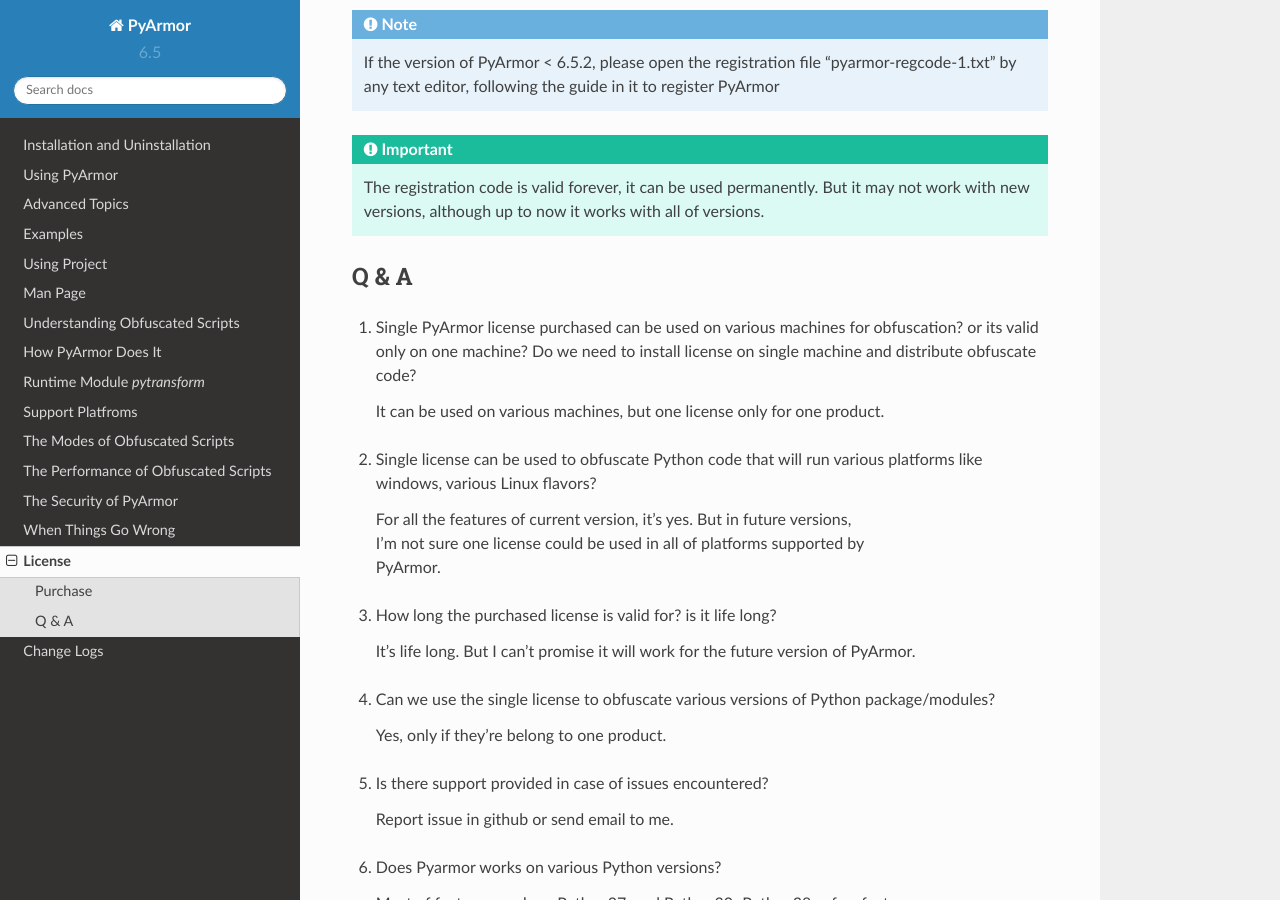
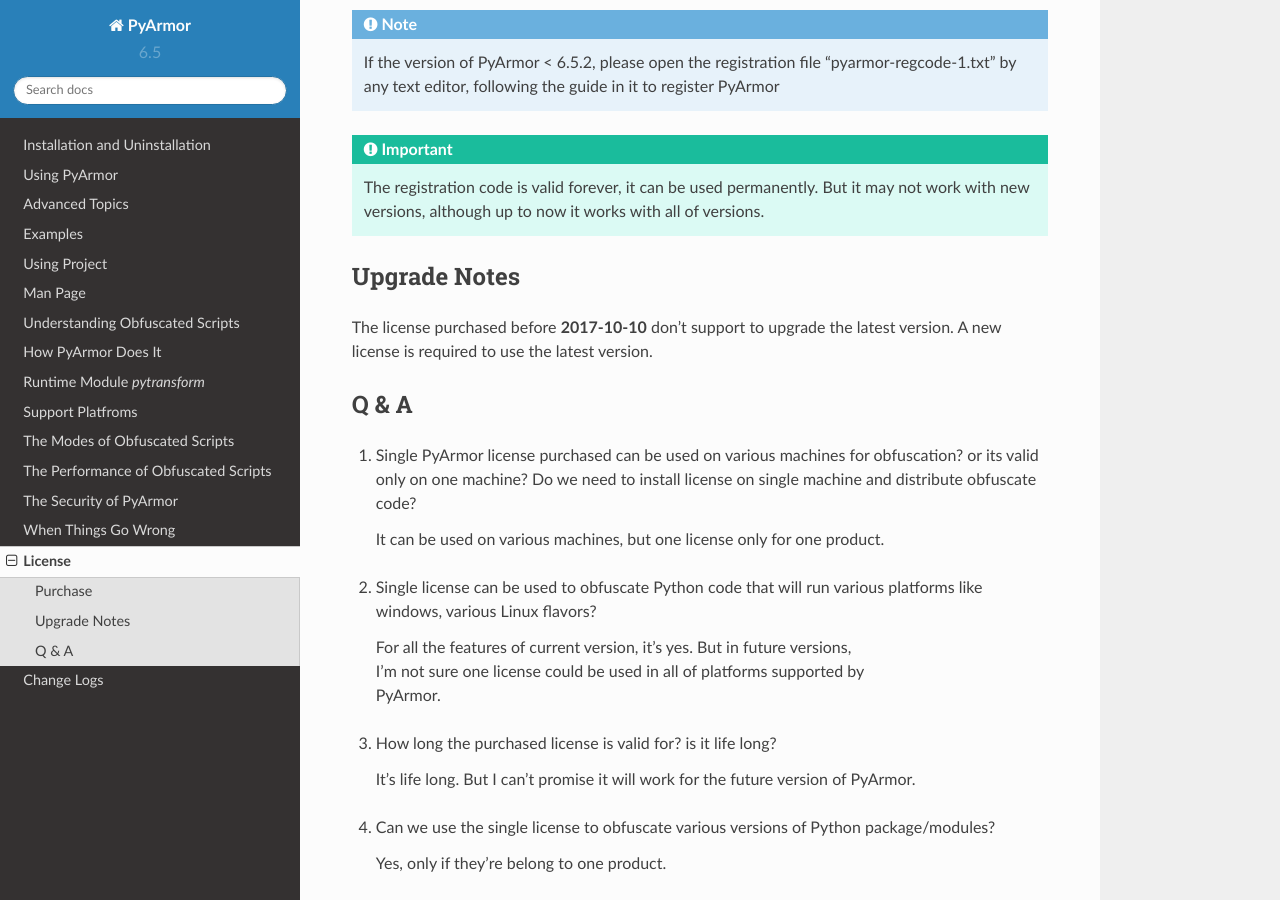
Before and after one commit to dashingsoft/pyarmor, a Sphinx documentation site: the page built from docs/license.rst, in a window 1280 px wide and 900 px high, scrolled down 1778 px. Built offline with Sphinx 7.4.7 and the Read the Docs theme 2.0.0, drawn with Linux system fonts in a browser that asks for light colours.

Commit message:
Update upgrade policy

```diff
--- a/docs/license.rst
+++ b/docs/license.rst
@@ -96,6 +96,12 @@
     may not work with new versions, although up to now it works with all of
     versions.
 
+Upgrade Notes
+-------------
+
+The license purchased before **2017-10-10** don't support to upgrade the latest
+version. A new license is required to use the latest version.
+
 Q & A
 -----
 
```
